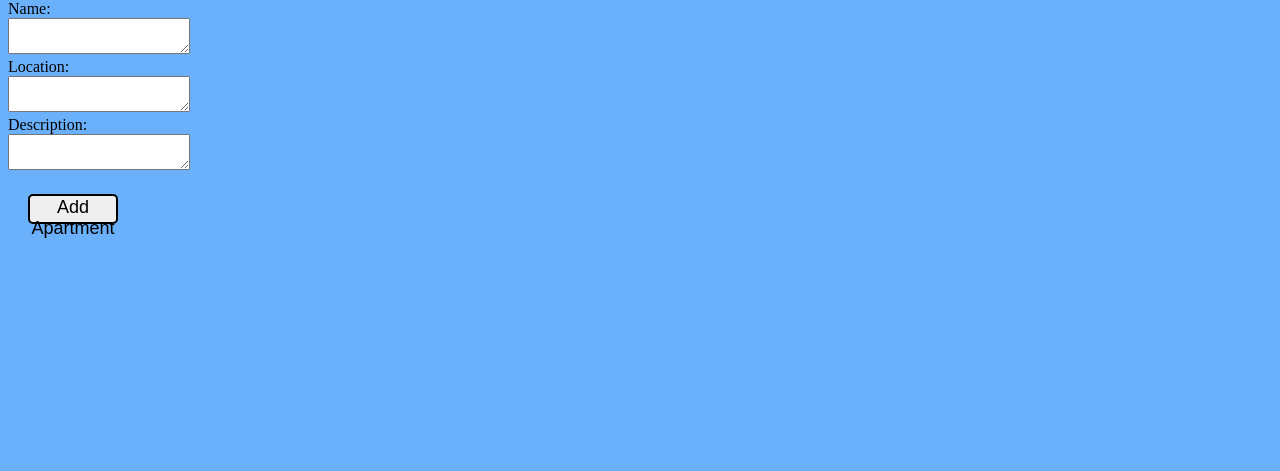
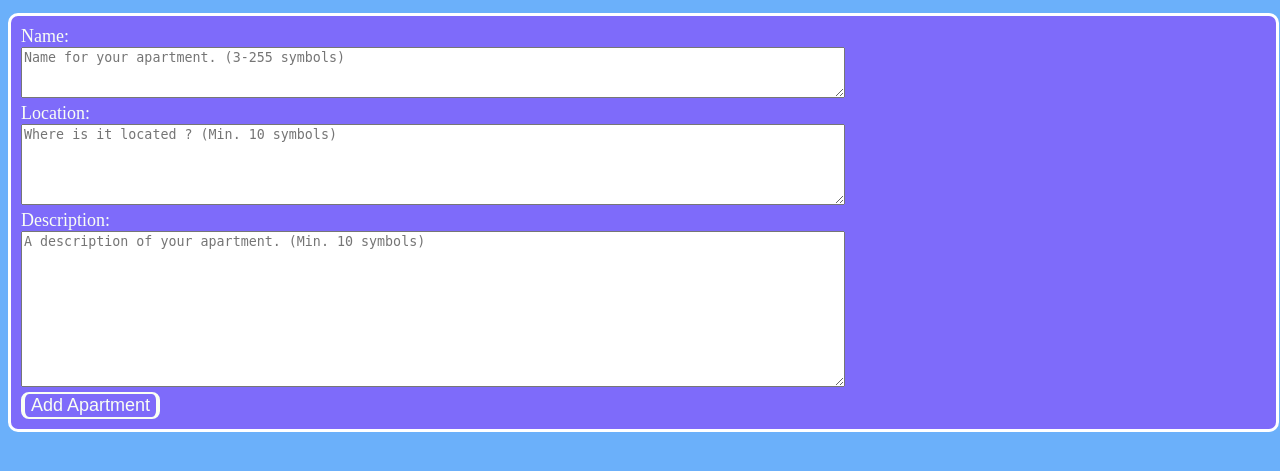
Before and after one commit to aon4o/Apartments-Flask_Web_App, a Flask app: page /apartments/create in a window 1280 px wide. Shown: the part 60-531 px from the top of the page. Run offline with Flask 2, Linux system fonts and the light colour scheme.

Commit message:
Final front-end changes

```diff
--- a/app.py
+++ b/app.py
@@ -18,6 +18,9 @@ logging.basicConfig(filename='logs.log',
 def index():
     return render_template('index.html')
 
+@app.route('/')
+def redirect_to_home():
+    return redirect(url_for('index'))
 
 @app.route('/about')
 def about():
--- a/forms.py
+++ b/forms.py
@@ -8,31 +8,33 @@ from flask_login import current_user
 
 class RegistrationForm(FlaskForm):
     username = StringField('username',
-                           validators=[InputRequired(), Length(min=3, max=20)])
+                           validators=[InputRequired(), Length(min=3, max=20)], render_kw={"placeholder": "Username"})
     email = StringField('email',
-                        validators=[InputRequired(), Length(max=50)])
+                        validators=[InputRequired(), Length(max=50)], render_kw={"placeholder": "E-mail"})
     password = PasswordField('password',
-                             validators=[InputRequired(), Length(min=8)])
+                             validators=[InputRequired(), Length(min=8)], render_kw={"placeholder": "Password"})
 
 
 class LoginForm(FlaskForm):
     username = StringField('username',
-                           validators=[InputRequired()])
+                           validators=[InputRequired()], render_kw={"placeholder": "Username"})
     password = PasswordField('password',
-                             validators=[InputRequired(), Length(min=8)])
+                             validators=[InputRequired(), Length(min=8)], render_kw={"placeholder": "Password"})
     remember = BooleanField('remember me')
 
 
 class ApartmentForm(FlaskForm):
     name = TextAreaField('name',
-                         validators=[InputRequired(), Length(min=3, max=255)])
+                         validators=[InputRequired(), Length(min=3, max=255)], render_kw={"placeholder": "Name for your apartment. (3-255 symbols)"})
     location = TextAreaField('location',
-                             validators=[InputRequired(), Length(min=10)])
+                             validators=[InputRequired(), Length(min=10)], render_kw={"placeholder": "Where is it located ? (Min. 10 symbols)"})
     description = TextAreaField('description',
-                                validators=[InputRequired(), Length(min=10)])
+                                validators=[InputRequired(), Length(min=10)], render_kw={"placeholder": "A description of your apartment. (Min. 10 symbols)"})
+
+
 
 
 class CommentForm(FlaskForm):
     user_id = HiddenField('user_id', validators=[InputRequired()])
     apartment_id = HiddenField('apartment_id', validators=[InputRequired()])
-    comment = TextAreaField('comment', validators=[InputRequired()])
+    comment = TextAreaField('comment', validators=[InputRequired()], render_kw={"placeholder": "Your comment here!"})
--- a/static/style.css
+++ b/static/style.css
@@ -43,23 +43,24 @@ body {
 /* Login and Register forms style */
 
 .login {
-  background-color: #D0D0D0;
+  background-color: #7e6bfa;
   position: absolute;
   top: 50%;
   left: 50%;
   transform: translate(-50%, -50%);
   text-align: center;
   font-size: 150%;
+  color: white;
   width: auto;
   padding: 10px 10px;
   margin: auto;
   display: inline-block;
-  border: 2px solid #000000;
-  border-radius: 50px;
+  border: 3px solid #ffffff;
+  border-radius: 10px;
 }
 
 .register {
-  background-color: #D0D0D0;
+  background-color: #7e6bfa;
   position: absolute;
   top: 50%;
   left: 50%;
@@ -67,44 +68,160 @@ body {
   float: center;
   text-align: center;
   font-size: 150%;
+  color: white;
   width: auto;
   padding: 10px 10px;
   margin: auto;
   display: inline-block;
-  border: 2px solid #000000;
-  border-radius: 50px;
+  border: 3px solid #ffffff;
+  border-radius: 10px;
 }
 
 
-/* Text box and button styles */
-input[type=text]{
+.login input[type=text]{
   padding: 1px 1px;
   margin: auto;
   display: inline-block;
-  border: 2px solid #000000;
+  border: 1px groove #000000;
   border-radius: 5px;
   width: 250px;
   height: 25px;
 }
 
 
-input[type=password]{
+.login input[type=password]{
   padding: 1px 1px;
   margin: auto;
   display: inline-block;
-  border: 2px solid #000000;
+  border: 1px groove #000000;
   border-radius: 5px;
   width: 250px;
   height: 25px;
 }
 
-button[type=submit]{
+.login button[type=submit]{
   padding: 1px 1px;
   margin: 20px;
   display: inline-block;
-  border: 2px solid #000000;
+  border: 1px groove #000000;
   border-radius: 5px;
   width: 90px;
   height: 30px;
   font-size: large;
 }
+
+.register input[type=text]{
+  padding: 1px 1px;
+  margin: auto;
+  display: inline-block;
+  border: 1px groove #000000;
+  border-radius: 5px;
+  width: 250px;
+  height: 25px;
+}
+
+
+.register input[type=password]{
+  padding: 1px 1px;
+  margin: auto;
+  display: inline-block;
+  border: 1px groove #000000;
+  border-radius: 5px;
+  width: 250px;
+  height: 25px;
+}
+
+.register button[type=submit]{
+  padding: 1px 1px;
+  margin: 20px;
+  display: inline-block;
+  border: 1px groove #000000;
+  border-radius: 5px;
+  width: 90px;
+  height: 30px;
+  font-size: large;
+}
+
+
+/*body part*/
+.body{
+  background-color: #7e6bfa;
+  font-size: large;
+  color: #fafff4;
+  width: 98.5%;
+  padding: 10px 10px;
+  margin-top: 1%;
+  display: inline-block;
+  border: 3px solid #ffffff;
+  border-radius: 10px;
+}
+.body a{
+  background-color: #7e6bfa;
+  border-radius: 8px;
+  border-right: 4px solid #fafff4;
+  border-left: 4px solid #fafff4;
+  color: #fafff4;
+  text-align: center;
+  padding: 5px 5px;
+  text-decoration: none;
+  font-size: large;
+}
+.body a:hover {
+  background-color: #fafff4;
+  color: black;
+}
+
+.body button[type=submit]{
+  background-color: #7e6bfa;
+  border-right: 4px solid #fafff4;
+  border-left: 4px solid #fafff4;
+  border-top: 2px solid #fafff4;
+  border-bottom: 2px solid #fafff4;
+  border-radius: 8px;
+  font-size: large;
+  color: #fafff4;
+
+}
+
+.body button[type=submit]:hover{
+  background-color: #fafff4;
+  color: black;
+}
+/*lines*/
+
+hr {
+ display: block;
+ height: 1px;
+ border: 0;
+ border-top: 2px solid #000000;
+ padding: 0;
+}
+
+/*apartments in the list*/
+.apinlist{
+  background-color: #fafff4;
+  font-size: large;
+  color: black;
+  width: 98.5%;
+  padding: 10px 10px;
+  margin-top: 1%;
+  display: inline-block;
+  border-radius: 8px;
+}
+
+.apinlist a{
+  background-color: #fafff4;
+  border-radius: 8px;
+  border-right: 4px solid #7e6bfa;
+  border-left: 4px solid #7e6bfa;
+  color: #7e6bfa;
+  text-align: center;
+  padding: 5px 5px;
+  text-decoration: none;
+  font-size: large;
+}
+
+.apinlist a:hover {
+  background-color: #7e6bfa;
+  color: white;
+}
--- a/templates/apartments/create.html
+++ b/templates/apartments/create.html
@@ -1,14 +1,14 @@
 {% extends "layouts/layout.html" %}
 {% block title %}Add Apartment{% endblock title %}
 {% block head %}
-
 {% endblock head %}
 {% block body %}
-  <form class="" method="post" action="{{ url_for('apartment_create') }}">
+
+  <form class="body" method="post" action="{{ url_for('apartment_create') }}">
     {{ form.hidden_tag() }}
-    <label>Name: </label><br>{{ form.name }}<br>
-    <label>Location: </label><br>{{ form.location }}<br>
-    <label>Description: </label><br>{{ form.description }}<br>
+    <label>Name: </label><br>{{ form.name(rows='3',cols='100') }}<br>
+    <label>Location: </label><br>{{ form.location (rows='5',cols='100')}}<br>
+    <label>Description: </label><br>{{ form.description (rows='10',cols='100')}}<br>
     <button type="submit">Add Apartment</button>
   </form>
 {% endblock body %}
--- a/templates/layouts/layout.html
+++ b/templates/layouts/layout.html
@@ -9,16 +9,7 @@
   {% block head %}{% endblock %}
 </head>
 <body>
-{# FLASH MESSAGING #}
-  {% with messages = get_flashed_messages() %}
-    {% if messages %}
-      <ul>
-        {% for message in messages %}
-          <li>{{ message }}</li>
-        {% endfor %}
-      </ul>
-    {% endif %}
-  {% endwith %}
+
 {# NAVIGATION BAR #}
   <div class="navbar">
     <a class="left" href="{{ url_for("index") }}">Home</a>
@@ -33,6 +24,16 @@
       <a class="right" href="{{ url_for("login") }}">Login</a>
     {% endif %}
   </div>
+{# FLASH MESSAGING #}
+  {% with messages = get_flashed_messages() %}
+    {% if messages %}
+      <ul>
+        {% for message in messages %}
+          <li>{{ message }}</li>
+        {% endfor %}
+      </ul>
+    {% endif %}
+  {% endwith %}
   {% block body %}{% endblock %}
 </body>
 </html>
```
Also changed, not shown: templates/about.html (+10 -1 lines), templates/apartments/index.html (+13 -2 lines), templates/apartments/show.html (+10 -3 lines), templates/contact.html (+9 -0 lines), templates/index.html (+6 -2 lines).
